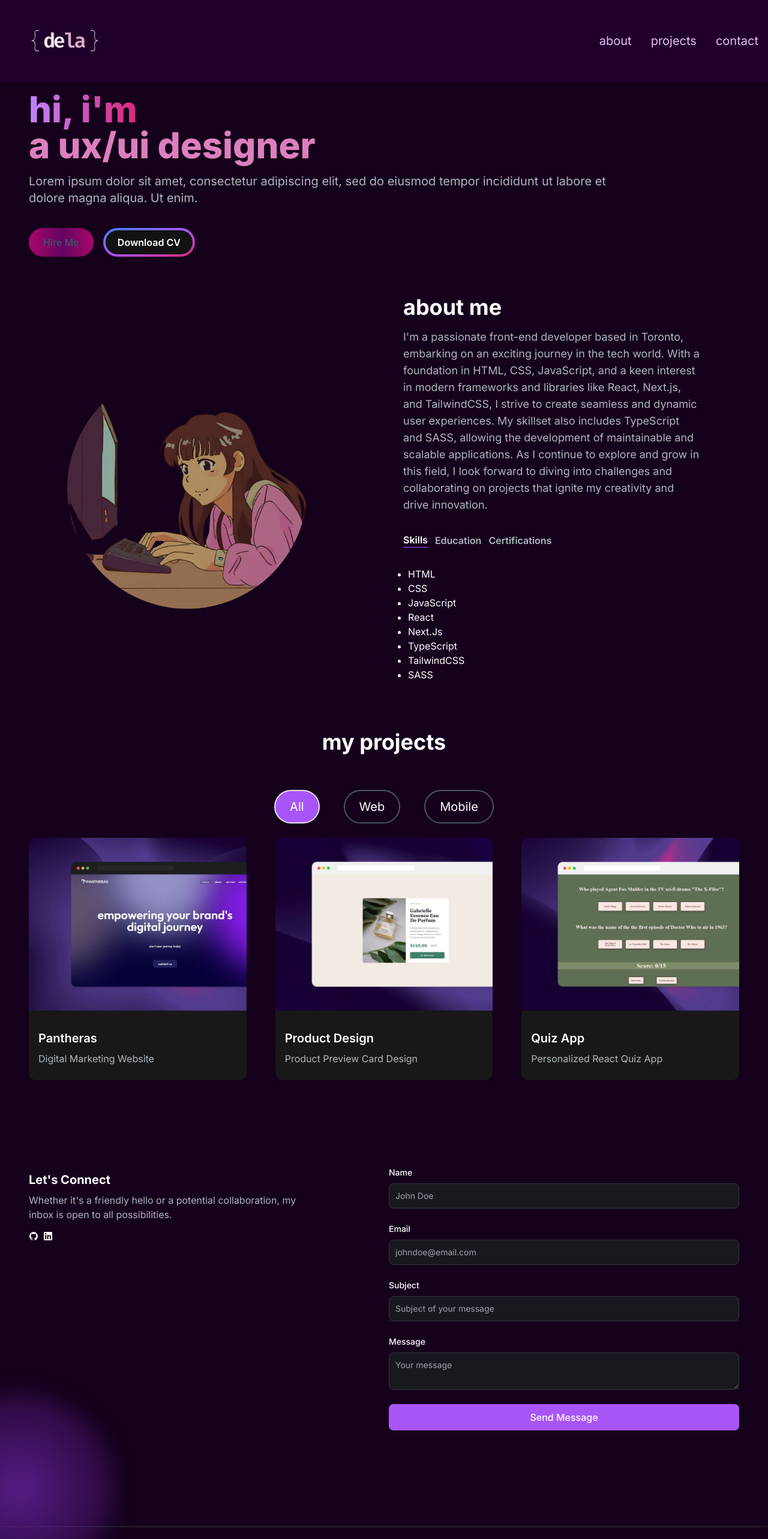
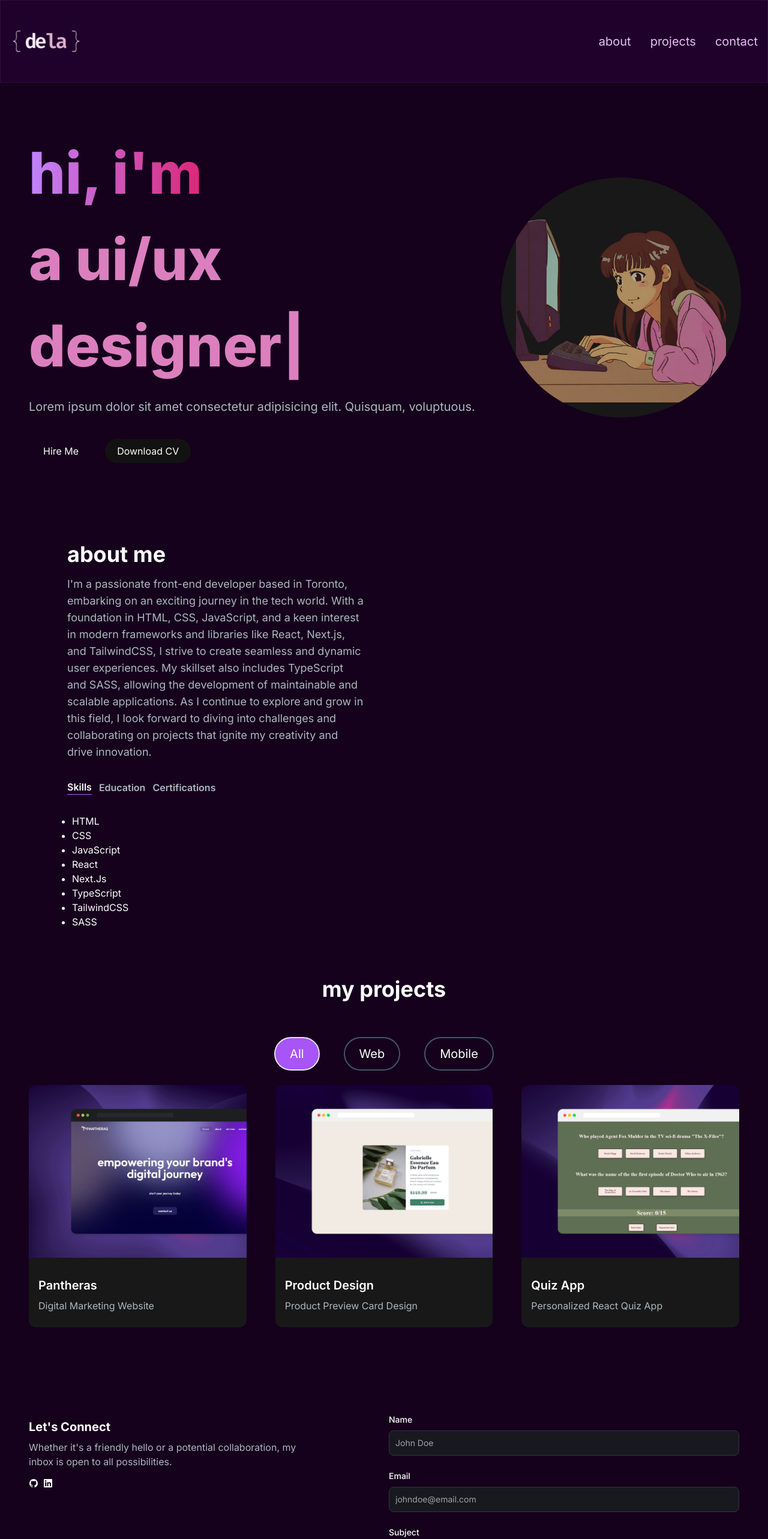
Before and after one commit to delabahmani/portfolio, a Next.js app: page / in a window 1280 px wide. Shown: the top 2566 px of the page at 60% size. Built offline with nearby package versions, Linux system fonts and the light colour scheme.

Commit message:
Added touch ups to several components

```diff
--- a/package.json
+++ b/package.json
@@ -10,8 +10,10 @@
   },
   "dependencies": {
     "@heroicons/react": "^2.1.1",
+    "framer-motion": "^11.0.18",
     "next": "14.1.0",
     "react": "^18",
+    "react-animated-numbers": "^0.18.0",
     "react-dom": "^18",
     "react-icons": "^5.0.1",
     "react-type-animation": "^3.2.0",
--- a/src/app/page.tsx
+++ b/src/app/page.tsx
@@ -9,7 +9,7 @@ import Footer from "@/components/Footer";
 
 export default function Home() {
   return (
-    <main className="flex min-h-screen flex-col bg-[#15011c]">
+    <main className="flex min-h-screen min-w-screen flex-col bg-[#15011c]">
       <Navbar />
       <div className="container mt-24 mx-auto px-12 py-4">
       <HeroSection />
--- a/src/components/Navbar.tsx
+++ b/src/components/Navbar.tsx
@@ -25,15 +25,15 @@ const Navbar = () => {
   const [navbarOpen, setNavbarOpen] = useState(false);
 
   return (
-    <nav className="fixed top-0 left-0 right-0 z-10 bg-[#240230c7] bg-opacity-90">
-      <div className="flex flex-wrap items-center justify-between mx-auto px-4 py-2">
+    <nav className="fixed mx-auto border border-[#2d0f38] top-0 left-0 right-0 z-10 bg-[#240230c7] bg-opacity-90">
+      <div className="flex container flex-wrap items-center justify-between mx-auto px-4 py-2">
         <Link
           href={"/"}
           className="text-2xl md:text-5xl text-white font-semibold"
         >
           <Image
             priority
-            className="w-[90px] h-[90px] md:w-[100px] md:h-[100px] lg:ml-5 xl:ml-8 xl:h-[120px] xl:w-[120px] 2xl:ml-36"
+            className="w-[90px] h-[90px] md:w-[100px] md:h-[100px] xl:h-[120px] xl:w-[120px]"
             src="/images/logo.png"
             alt="The word dela wrapped in braces"
             width={120}
@@ -42,11 +42,17 @@ const Navbar = () => {
         </Link>
         <div className="mobile-menu block md:hidden">
           {!navbarOpen ? (
-            <button onClick={() => setNavbarOpen(true)} className=" flex items-center px-3 py-2 border rounded border-slate-200 text-slate-200 hover:text-white hover:border-white">
+            <button
+              onClick={() => setNavbarOpen(true)}
+              className=" flex items-center px-3 py-2 border rounded border-slate-200 text-slate-200 hover:text-white hover:border-white"
+            >
               <Bars3Icon className="h-5 w-5" />
             </button>
           ) : (
-            <button onClick={() => setNavbarOpen(false)} className=" flex items-center px-3 py-2 border rounded border-slate-200 text-slate-200 hover:text-white hover:border-white">
+            <button
+              onClick={() => setNavbarOpen(false)}
+              className=" flex items-center px-3 py-2 border rounded border-slate-200 text-slate-200 hover:text-white hover:border-white"
+            >
               <XMarkIcon className="h-5 w-5" />
             </button>
           )}
@@ -61,7 +67,7 @@ const Navbar = () => {
           </ul>
         </div>
       </div>
-      {navbarOpen ? <MenuOverlay links={navLinks}/> : null}
+      {navbarOpen ? <MenuOverlay links={navLinks} /> : null}
     </nav>
   );
 };
--- a/src/components/about/AboutSection.tsx
+++ b/src/components/about/AboutSection.tsx
@@ -59,13 +59,6 @@ const AboutSection = () => {
   return (
     <section className="text-white">
       <div className="gap-8 items-center py-8 px-4 sm:py-16 md:grid md:grid-cols-2 xl:gap-16 xl:px-16">
-          <Image
-            src="/images/hero-image.png"
-            alt="brunette programming at desk"
-            className="rounded-full  w-[250px] h-[250px] lg:w-[400px] lg:h-[400px] relative"
-            width={300}
-            height={300}
-          />
         <div className="mt-4 md:mt-0 text-left flex flex-col h-full">
           <h2 className="text-4xl font-bold text-white mb-4">about me</h2>
           <p className="text-[#ADB7BE] text-base lg:text-lg ">
--- a/src/components/contact/EmailTemplate.tsx
+++ b/src/components/contact/EmailTemplate.tsx
@@ -15,12 +15,12 @@ type FormState = {
 
 
 export default function EmailTemplate() {
-  const [sending, setSending] = useState(false);
+  const [emailSubmitted, setEmailSubmitted] = useState(false);
 
 
   const handleSubmit = async (e: React.FormEvent<HTMLFormElement>) => {
     e.preventDefault();
-    setSending(true);
+
 
     const target = e.target as typeof e.target & {
       subject: { value: string };
@@ -53,6 +53,7 @@ export default function EmailTemplate() {
 
     if (response.status === 200) {
       console.log("Message sent!");
+      setEmailSubmitted(true);
     }
   };
 
@@ -72,7 +73,7 @@ export default function EmailTemplate() {
             <IoLogoGithub aria-label="Github Logo Icon" />
           </Link>
           <Link
-            href="www.linkedin.com/in/delara-bahmani-0418b727b"
+            href="https://www.linkedin.com/in/delara-bahmani-0418b727b"
             className="text-white"
           >
             <FaLinkedin aria-label="Linkedin Logo Icon" />
@@ -149,6 +150,13 @@ export default function EmailTemplate() {
           >
             Send Message
           </button>
+          {
+            emailSubmitted && (
+              <p className="text-green-500 text-sm mt-2 ">
+                Email sent successfully!
+              </p>
+            )
+          }
         </form>
       </div>
     </section>
--- a/src/components/home/HeroSection.tsx
+++ b/src/components/home/HeroSection.tsx
@@ -2,24 +2,32 @@
 import React from "react";
 import Image from "next/image";
 import { TypeAnimation } from "react-type-animation";
+import { motion } from "framer-motion";
+import Link from "next/link";
+
 
 const HeroSection = () => {
   return (
-    <section className="mt-10">
+    <section className="mt-10 lg:py-16">
       <div className="grid grid-cols-1 sm:grid-cols-12">
-        <div className="col-span-10 place-self-center text-center sm:text-left">
-          <h1 className="text-[#DC7FBE] mb-4 text-4xl sm:text-5xl lg:text-6xl font-extrabold">
+        <motion.div
+          initial={{ opacity: 0, scale: 0.5 }}
+          animate={{ opacity: 1, scale: 1 }}
+          transition={{ duration: 0.5 }}
+          className="col-span-8 place-self-center text-center sm:text-left justify-self-start"
+        >
+          <h1 className="text-[#DC7FBE] mb-4 text-4xl sm:text-5xl lg:text-8xl lg:leading-normal font-extrabold">
             <span className="text-transparent bg-clip-text bg-gradient-to-r from-purple-400 to-pink-600">
               hi, i&apos;m{" "}
             </span>
-            <br />
+            <br/>
             <TypeAnimation
               sequence={[
                 "dela",
                 1000,
                 "a front end developer",
                 1000,
-                "a ux/ui designer",
+                "a ui/ux designer",
                 1000,
               ]}
               wrapper="span"
@@ -28,20 +36,42 @@ const HeroSection = () => {
             />
           </h1>
           <p className="text-[#ADB7BE] text-base sm:text-lg mb-6 lg:text-xl">
-            Lorem ipsum dolor sit amet, consectetur adipiscing elit, sed do
-            eiusmod tempor incididunt ut labore et dolore magna aliqua. Ut enim.
+            Lorem ipsum dolor sit amet consectetur adipisicing elit. Quisquam,
+            voluptuous.
           </p>
           <div>
-            <button className="px-6 py-3 w-full sm:w-fit rounded-full mr-4 bg-btn-grad hover:bg-slate-200 text-[#405169] font-semibold">
+            <Link
+              href="/#contact"
+              className="px-6 inline-block py-3 w-full sm:w-fit rounded-full mr-4 bg-gradient-to-br from-primary-500 to-secondary-500 hover:bg-slate-200 text-white"
+            >
               Hire Me
-            </button>
-            <button className="px-1 py-1 w-full sm:w-fit rounded-full bg-gradient-to-br from-blue-500 via-purple-500 to-pink-600 hover:bg-slate-800 text-white mt-3">
-              <span className="block bg-[#121212] hover:bg-slate-800 rounded-full px-5 py-2 font-semibold">
+            </Link>
+            <Link
+              href="/"
+              className="px-1 inline-block py-1 w-full sm:w-fit rounded-full bg-gradient-to-br from-primary-500 to-secondary-500 hover:bg-slate-800 text-white mt-3"
+            >
+              <span className="block bg-[#121212] hover:bg-slate-800 rounded-full px-5 py-2">
                 Download CV
               </span>
-            </button>
+            </Link>
           </div>
-        </div>
+        </motion.div>
+        <motion.div
+          initial={{ opacity: 0, scale: 0.5 }}
+          animate={{ opacity: 1, scale: 1 }}
+          transition={{ duration: 0.5 }}
+          className="col-span-4 place-self-center mt-4 lg:mt-0"
+        >
+          <div className="rounded-full bg-[#181818] w-[250px] h-[250px] lg:w-[400px] lg:h-[400px] relative overflow-hidden">
+            <Image
+              src="/images/hero-image.png"
+              alt="hero image"
+              className="absolute transform -translate-x-1/2 -translate-y-1/2 top-1/2 left-1/2 object-cover"
+              width={350}
+              height={150}
+            />
+          </div>
+        </motion.div>
       </div>
     </section>
   );
--- a/src/components/projects/ProjectsSection.tsx
+++ b/src/components/projects/ProjectsSection.tsx
@@ -1,7 +1,8 @@
 "use client";
-import React, { useState } from "react";
+import React, { useState, useRef } from "react";
 import ProjectCard from "./ProjectCard";
 import ProjectTag from "./ProjectTag";
+import { motion, useInView } from "framer-motion";
 
 const projectsData = [
   {
@@ -35,6 +36,8 @@ const projectsData = [
 
 const ProjectsSection = () => {
   const [tag, setTag] = useState("All");
+  const ref = useRef(null);
+  const isInView = useInView(ref, { once: true });
 
   const handleTagChange = (newTag: string) => {
     setTag(newTag);
@@ -44,8 +47,13 @@ const ProjectsSection = () => {
     project.tag.includes(tag)
   );
 
+  const cardVariants = {
+    initial: { y: 50, opacity: 0 },
+    animate: { y: 0, opacity: 1 },
+  };
+
   return (
-    <>
+    <section ref={ref}>
       <h2 className="text-center text-4xl font-bold text-white mt-4 mb-9">
         my projects
       </h2>
@@ -66,8 +74,14 @@ const ProjectsSection = () => {
           isSelected={tag === "Mobile"}
         />
       </div>
-      <div className="grid md:grid-cols-3 gap-8 md:gap-12">
-        {filteredProjects.map((project) => (
+      <ul className="grid md:grid-cols-3 gap-8 md:gap-12">
+        {filteredProjects.map((project, index) => (
+          <motion.li
+            key={index}
+            variants={cardVariants}
+            initial="initial"
+            animate={isInView ? "animate" : "initial"}
+          >
             <ProjectCard
               key={project.id}
               title={project.title}
@@ -76,9 +90,10 @@ const ProjectsSection = () => {
               gitUrl={project.gitUrl}
               previewUrl={project.previewUrl}
             />
+          </motion.li>
         ))}
-      </div>
-    </>
+      </ul>
+    </section>
   );
 };
 
```
Also changed, not shown: 1 other file (tests, documents, lock files or other folders). Lines whose indentation alone changed are shown as unchanged.
